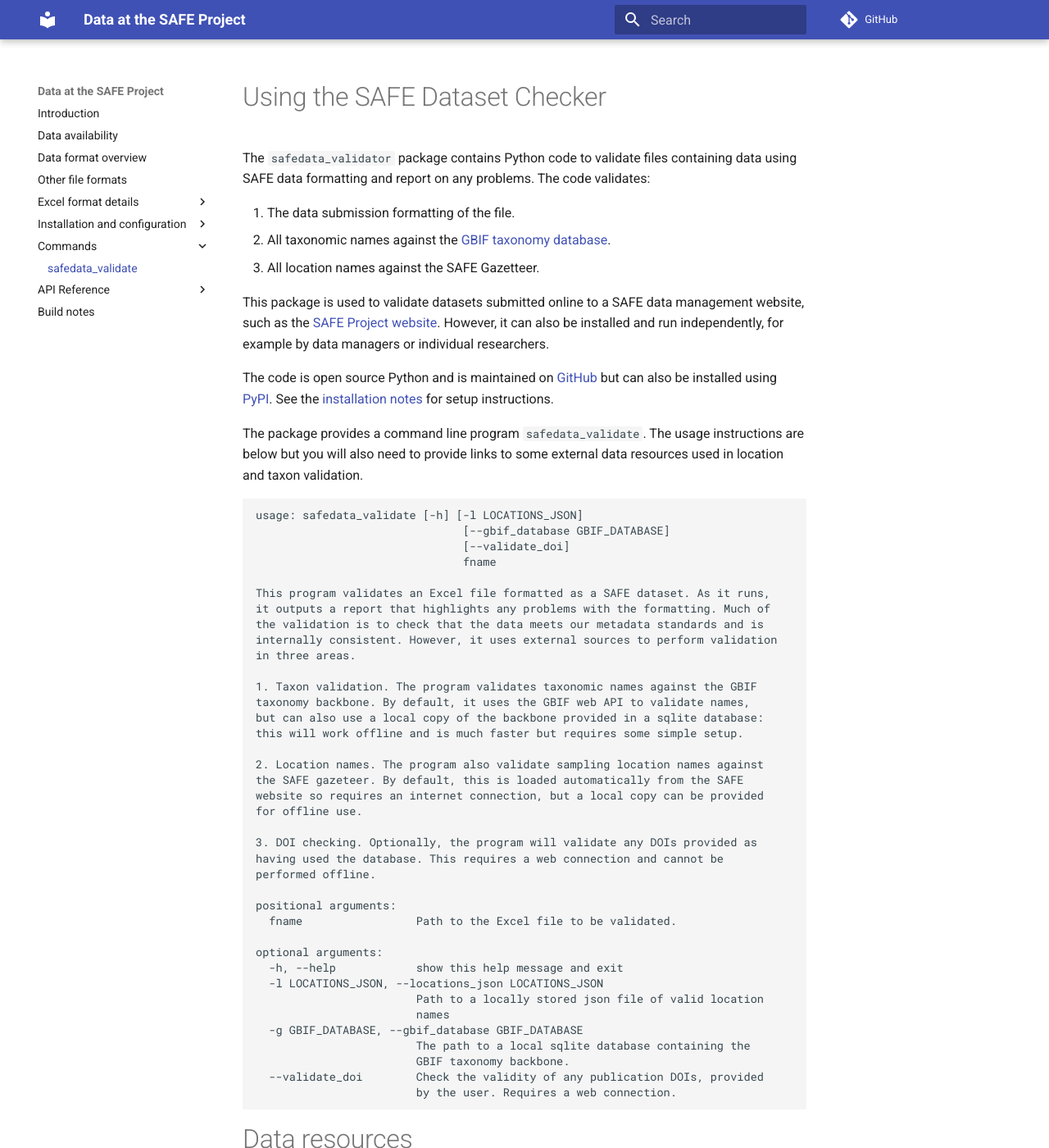
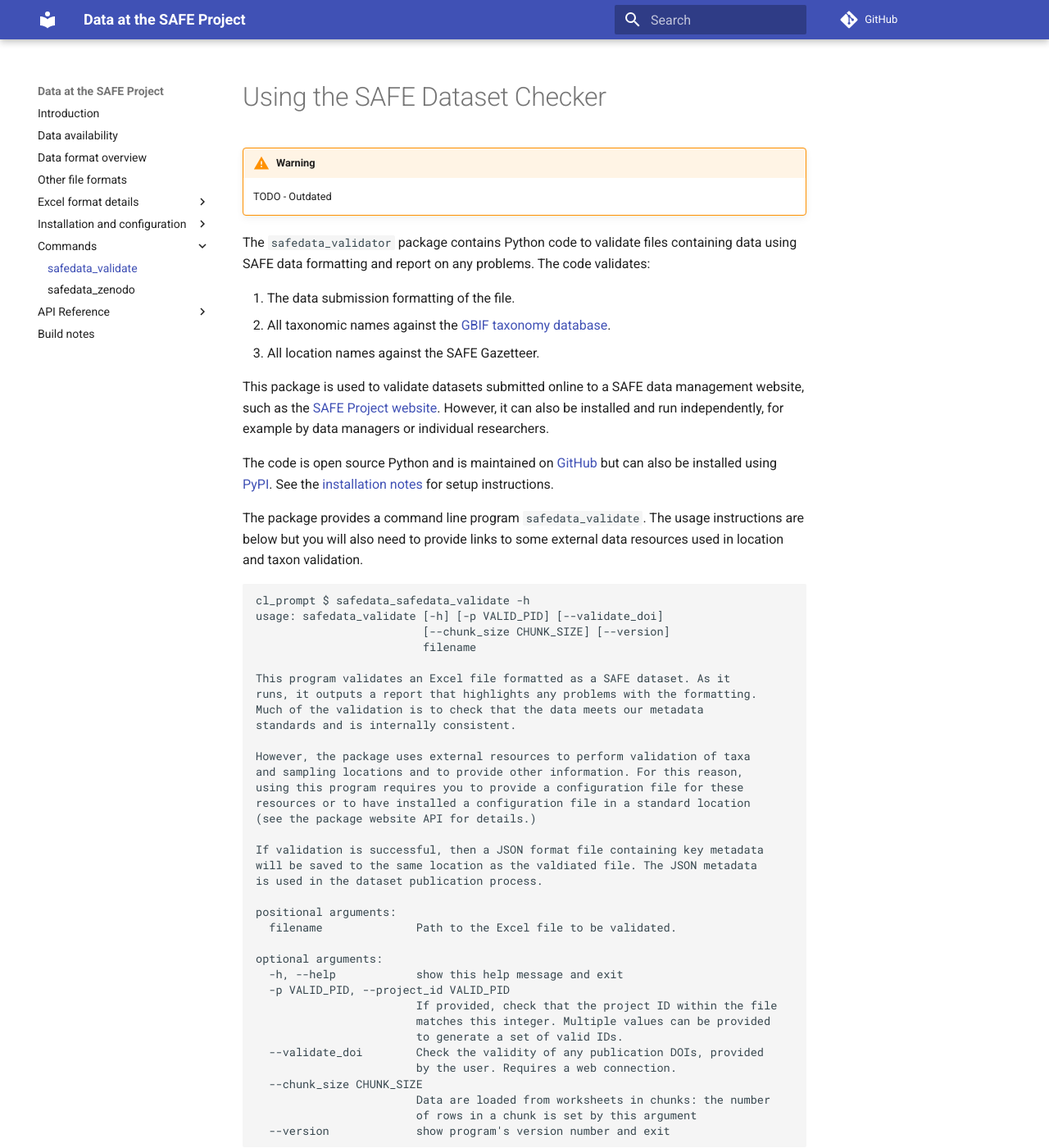
Before and after one commit to ImperialCollegeLondon/safedata_validator, an MkDocs documentation site: the page built from docs/usage/usage.md, in a window 1280 px wide and 1400 px high. Shown: the whole window at 82% size. Built offline with MkDocs 1.6.1 and Material for MkDocs 9.7.7, drawn with Linux system fonts in a browser that asks for light colours; comment, search, counter and statistics services are not loaded.

````diff
--- /dev/null
+++ b/docs/command_line_usage/safedata_validate.txt
@@ -0,0 +1,35 @@
+cl_prompt $ safedata_safedata_validate -h
+usage: safedata_validate [-h] [-p VALID_PID] [--validate_doi]
+                         [--chunk_size CHUNK_SIZE] [--version]
+                         filename
+
+This program validates an Excel file formatted as a SAFE dataset. As it
+runs, it outputs a report that highlights any problems with the formatting.
+Much of the validation is to check that the data meets our metadata
+standards and is internally consistent.
+
+However, the package uses external resources to perform validation of taxa
+and sampling locations and to provide other information. For this reason,
+using this program requires you to provide a configuration file for these
+resources or to have installed a configuration file in a standard location
+(see the package website API for details.)
+
+If validation is successful, then a JSON format file containing key metadata
+will be saved to the same location as the valdiated file. The JSON metadata
+is used in the dataset publication process.
+
+positional arguments:
+  filename              Path to the Excel file to be validated.
+
+optional arguments:
+  -h, --help            show this help message and exit
+  -p VALID_PID, --project_id VALID_PID
+                        If provided, check that the project ID within the file
+                        matches this integer. Multiple values can be provided
+                        to generate a set of valid IDs.
+  --validate_doi        Check the validity of any publication DOIs, provided
+                        by the user. Requires a web connection.
+  --chunk_size CHUNK_SIZE
+                        Data are loaded from worksheets in chunks: the number
+                        of rows in a chunk is set by this argument
+  --version             show program's version number and exit
--- a/docs/usage/usage.md
+++ b/docs/usage/usage.md
@@ -1,77 +1,78 @@
 # Using the SAFE Dataset Checker
 
-The  `safedata_validator` package contains Python code to validate files containing data using SAFE data formatting  and report on any problems. The code validates:
+!!! Warning
+    TODO - Outdated
+
+
+The  `safedata_validator` package contains Python code to validate files
+containing data using SAFE data formatting  and report on any problems. The code
+validates:
 
   1. The data submission formatting of the file.
-  1. All taxonomic names against the [GBIF taxonomy database](../install/gbif_validation.md).
+  1. All taxonomic names against the [GBIF taxonomy
+     database](../install/gbif_validation.md).
   1. All location names against the SAFE Gazetteer.
 
-This package is used to validate datasets submitted online to a SAFE data management website, such as the  [SAFE Project website](https://safeproject.net/datasets/submit_dataset). However, it can also be installed and run independently, for example by data managers or individual researchers.
+This package is used to validate datasets submitted online to a SAFE data
+management website, such as the  [SAFE Project
+website](https://safeproject.net/datasets/submit_dataset). However, it can also
+be installed and run independently, for example by data managers or individual
+researchers.
 
-The code is open source Python and  is maintained on [GitHub](https://github.com/ImperialCollegeLondon/safedata_validator) but  can also be installed using  [PyPI](https://pypi.org/project/safedata-validator). See the [installation notes](../install/install.md) for setup instructions.
+The code is open source Python and  is maintained on
+[GitHub](https://github.com/ImperialCollegeLondon/safedata_validator) but  can
+also be installed using  [PyPI](https://pypi.org/project/safedata-validator).
+See the [installation notes](../install/install.md) for setup instructions.
 
-The package provides a command line program `safedata_validate`. The usage instructions are below but you will also need to provide links to some external data resources used in location and taxon validation.
+The package provides a command line program `safedata_validate`. The usage
+instructions are below but you will also need to provide links to some external
+data resources used in location and taxon validation.
 
-    usage: safedata_validate [-h] [-l LOCATIONS_JSON]
-                                   [--gbif_database GBIF_DATABASE]
-                                   [--validate_doi]
-                                   fname
 
-    This program validates an Excel file formatted as a SAFE dataset. As it runs,
-    it outputs a report that highlights any problems with the formatting. Much of
-    the validation is to check that the data meets our metadata standards and is
-    internally consistent. However, it uses external sources to perform validation
-    in three areas.
-
-    1. Taxon validation. The program validates taxonomic names against the GBIF
-    taxonomy backbone. By default, it uses the GBIF web API to validate names,
-    but can also use a local copy of the backbone provided in a sqlite database:
-    this will work offline and is much faster but requires some simple setup.
-
-    2. Location names. The program also validate sampling location names against
-    the SAFE gazeteer. By default, this is loaded automatically from the SAFE
-    website so requires an internet connection, but a local copy can be provided
-    for offline use.
-
-    3. DOI checking. Optionally, the program will validate any DOIs provided as
-    having used the database. This requires a web connection and cannot be
-    performed offline.
-
-    positional arguments:
-      fname                 Path to the Excel file to be validated.
-
-    optional arguments:
-      -h, --help            show this help message and exit
-      -l LOCATIONS_JSON, --locations_json LOCATIONS_JSON
-                            Path to a locally stored json file of valid location
-                            names
-      -g GBIF_DATABASE, --gbif_database GBIF_DATABASE
-                            The path to a local sqlite database containing the
-                            GBIF taxonomy backbone.
-      --validate_doi        Check the validity of any publication DOIs, provided
-                            by the user. Requires a web connection.
+```sh
+{!docs/command_line_usage/safedata_validate.txt!}
+```
 
 # Data resources
 
-The `safedata_validator` package requires external data resources to validate both dataset locations and taxa. The package supports online resources for both locations and taxa, which is the easiest option for users to get up and running. The online [GBIF  Search API](https://www.gbif.org/developer/species) is used by default but the package does need a web service providing valid location data.
+The `safedata_validator` package requires external data resources to validate
+both dataset locations and taxa. The package supports online resources for both
+locations and taxa, which is the easiest option for users to get up and running.
+The online [GBIF  Search API](https://www.gbif.org/developer/species) is used by
+default but the package does need a web service providing valid location data.
 
-For example, the SAFE Project  website provides an API endpoint returning location data. Using this API and the default online GBIF validation, the following command will validate `MyData.xlsx`:
+For example, the SAFE Project  website provides an API endpoint returning
+location data. Using this API and the default online GBIF validation, the
+following command will validate `MyData.xlsx`:
 
     safedata_validate MyData.xlsx -l https://www.safeproject.net/api/validator_locations
 
-This is considerably easier for most users but it can be rather slow and requires an internet connection. If you are want to improve the speed of `safedata_validator` for frequent use  or need to be able to use it offline, then you can provide local copies of the data resources. Note that you cannot validate DOIs without an internet connection, but this is optional.
+This is considerably easier for most users but it can be rather slow and
+requires an internet connection. If you are want to improve the speed of
+`safedata_validator` for frequent use  or need to be able to use it offline,
+then you can provide local copies of the data resources. Note that you cannot
+validate DOIs without an internet connection, but this is optional.
 
-The locations of these resources are set by command line arguments shown above but  can also be set in a [configuration file](usage.md#configuration-file) for repeated use.
+The locations of these resources are set by command line arguments shown above
+but  can also be set in a [configuration file](usage.md#configuration-file) for
+repeated use.
 
 ## Locations
 
-Locations are validated against a set of known location names and possible aliases for those names. The data resource providing this information is set with the `location` argument. This can either be a link to a web service as shown above or a static local JSON file to provide faster and offline use:
+Locations are validated against a set of known location names and possible
+aliases for those names. The data resource providing this information is set
+with the `location` argument. This can either be a link to a web service as
+shown above or a static local JSON file to provide faster and offline use:
 
     safedata_validate MyData.xlsx -l /path/to/validator_locations.json
 
 ## Taxa
 
-If you  want to speed up taxon checking and allow offline use then you will need to download a copy of the backbone taxonomy and build a SQLite3 database from it. Using a local database is  much faster than using the GBIF API online. This isn't particularly hard and is described in detail [here](build_local_gbif.md), but the resulting database is around 1.6GB, so you'll need file space!
+If you  want to speed up taxon checking and allow offline use then you will need
+to download a copy of the backbone taxonomy and build a SQLite3 database from
+it. Using a local database is  much faster than using the GBIF API online. This
+isn't particularly hard and is described in detail [here](build_local_gbif.md),
+but the resulting database is around 1.6GB, so you'll need file space!
 
 Once you have this file, you can use it like this:
 
@@ -79,15 +80,15 @@ Once you have this file, you can use it like this:
 
 ## Fully offline use
 
- If you've done both the above steps then the following example would validate a file using both local data resources, and won't need the internet at all.
+If you've done both the above steps then the following example would validate a
+file using both local data resources, and won't need the internet at all.
 
     safedata_validate MyData.xlsx -g /path/to/gbif_backbone.sqlite \
         -l /path/to/validator_locations.json
-
-
 
 In both cases, validation can now simply use:
 
     safedata_validate MyData.xlsx
 
-If you do provide command line arguments, they will override anything set in the configuration.
+If you do provide command line arguments, they will override anything set in the
+configuration.
--- a/mkdocs.yml
+++ b/mkdocs.yml
@@ -4,6 +4,7 @@ theme:
   name: material
 markdown_extensions:
   - admonition
+  - markdown_include.include
 plugins:
   - search
   - mkdocstrings
@@ -28,6 +29,7 @@ nav:
     - 'GBIF validation notes': 'install/gbif_validation.md'
   - 'Commands':
     - 'safedata_validate': 'usage/usage.md'
+    - 'safedata_zenodo': 'zenodo_tools/overview.md'
   - 'API Reference':
     - 'Resources': 'api/resources.md'
     - 'Logger': 'api/logger.md'
````
Also changed, not shown: docs/build_notes.md (+5 -0 lines), docs/command_line_usage/safedata_zenodo_create.txt (added, +14 -0 lines), docs/command_line_usage/safedata_zenodo_delete_file.txt (added, +12 -0 lines), docs/command_line_usage/safedata_zenodo_discard.txt (added, +11 -0 lines), docs/command_line_usage/safedata_zenodo_html_description.txt (added, +14 -0 lines), docs/command_line_usage/safedata_zenodo_info.txt (added, +11 -0 lines), docs/command_line_usage/safedata_zenodo_post_metadata.txt (added, +12 -0 lines), docs/command_line_usage/safedata_zenodo_publish.txt (added, +10 -0 lines), docs/command_line_usage/safedata_zenodo_ris.txt (added, +17 -0 lines), docs/command_line_usage/safedata_zenodo_sync_local_dir.txt (added, +28 -0 lines), docs/command_line_usage/safedata_zenodo_top.txt (added, +33 -0 lines), docs/command_line_usage/safedata_zenodo_upload_file.txt (added, +16 -0 lines), docs/command_line_usage/safedata_zenodo_upload_metadata.txt (added, +12 -0 lines), docs/index.md (+18 -12 lines), 1 more files, 1 other file.
